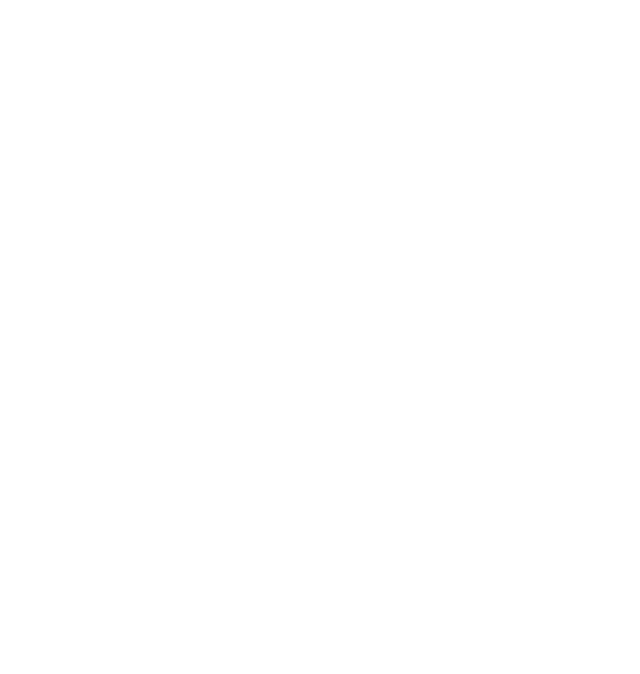
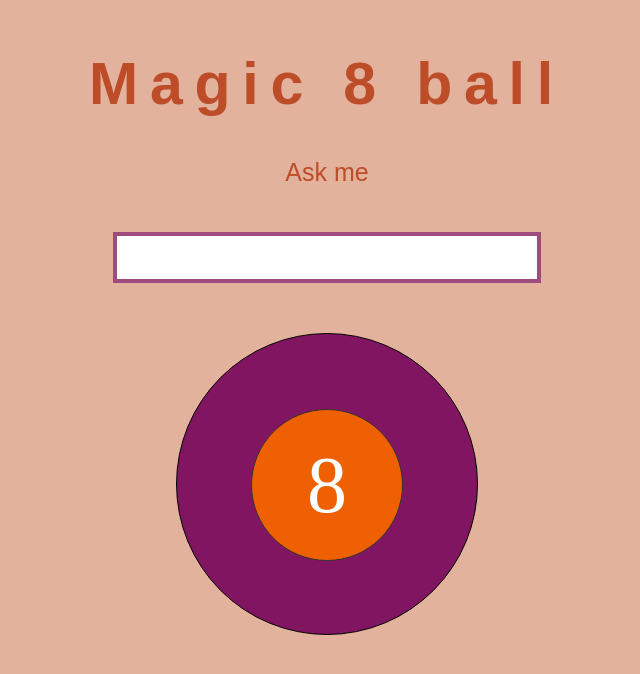
Before and after one commit to HiwotSegenet/magic8ball, a plain HTML site: page index.html in a window 1280 px wide. Shown: the whole page, without its empty margins (313-953 px from the left). Drawn offline with Linux system fonts and the light colour scheme.

Commit message:
magic 8 ball created

```diff
--- a/index.html
+++ b/index.html
@@ -5,8 +5,21 @@
     <meta http-equiv="X-UA-Compatible" content="IE=edge">
     <meta name="viewport" content="width=device-width, initial-scale=1.0">
     <title>Magic8ball</title>
+    <link rel="stylesheet" href="style.css">
 </head>
 <body>
+    <div id= "first-div">
+        <h1>Magic 8 ball</h1>
+        <p class="ask">Ask me <span class="animate"></span></p>
+        <input type="text" name="" id="question">
+        <div id= "magic-ball" class="magic">
+            <div class="answer">
+                <p id="eight">8</p>
+                <p id="answer"></p>
+            </div>
+        </div>
+    </div>
+    <script type="text/javascript" src="script.js"></script>
 
 </body>
 </html>
--- /dev/null
+++ b/script.js
@@ -0,0 +1,22 @@
+var answers = ["It is certain", "It is decidedly so", "Without a doubt", "Yes - definitley", "You may rely on it", "As I see it, yes", "Most likely", "Outlook good", "Yes", "Signs point to  yes", "Don't count on it","My reply is no", "My sources say no", "Outlook not so good", "Very doubtful", "Reply hazy, try again", "Ask again later", "Better not tell you now", "Cannot predict now", "Concentrate and ask again"];
+
+
+
+
+window.onload = function() {
+    var eight = document.getElementById("eight");
+    var answer = document.getElementById("answer");
+    var magicball = document.getElementById("magic-ball");
+    var question = document.getElementById("question");
+
+
+    magicball.addEventListener("click", function() {
+        if (question.value.length < 1) {
+            alert("Please enter a question!");
+        } else {
+            eight.innerText = "";
+            var number = Math.floor(Math.random() * Math.floor(answers.length));
+            answer.innerText = answers[number];
+        }
+    });
+};
--- a/style.css
+++ b/style.css
@@ -1,3 +1,71 @@
 body{
-    background-color: aquamarine;
+    background-color: rgb(226, 178, 156);
 }
+
+h1{
+    text-align: center;
+    font-family: fantasy;
+    font-size: 59px;
+    color: rgb(189, 76, 41);
+    letter-spacing: 0.2em;
+}
+
+#first-div{
+    margin: 0 auto;
+    margin-top: 50px;
+    text-align: center;
+}
+
+.ask{
+    font-family: fantasy;
+    font-size: 20px;
+    color: rgb(189, 76, 41);
+    font-size: 25px ;
+}
+
+.magic{
+    background-color: rgb(129, 21, 97);
+    border: 1px solid black;
+    border-radius: 50%;
+    width: 300px;
+    height: 300px;
+    margin: 0 auto;
+    margin-bottom: 30px;
+    margin-top: 30px;
+}
+
+div.answer{
+    background-color: rgb(238, 96, 1);
+    border: 1px solid #333;
+    border-radius: 50%;
+    width: 50%;
+    height: 50%;
+    margin: 25% auto;
+}
+
+p#eight{
+    font-size: 5em;
+    margin: 20% auto;
+    color: white;
+}
+
+p#answer{
+     padding: 15px;
+     color: lightblue;
+     letter-spacing: 2px;
+     font-size: 18px;
+     color: white;
+     font-family: fantasy;
+     text-align: center;
+}
+
+#question{
+    margin: 20px;
+    padding: 10px;
+    width: 400px;
+    border: 4px solid rgb(158, 75, 126);
+    color: rgb(189, 76, 41);
+    font-size: 20px;
+    font-family: fantasy;
+    font-weight: 600;
+}
```
